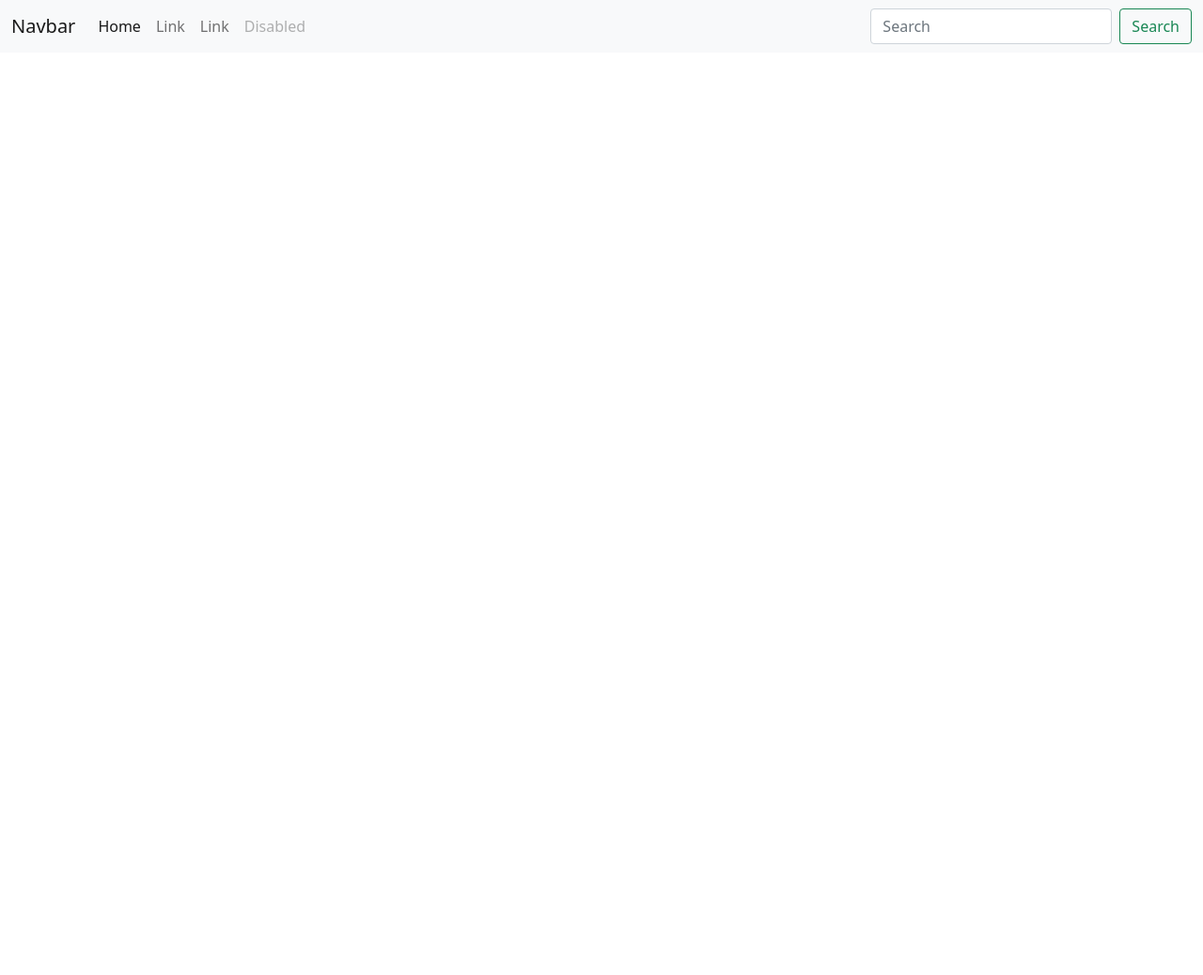
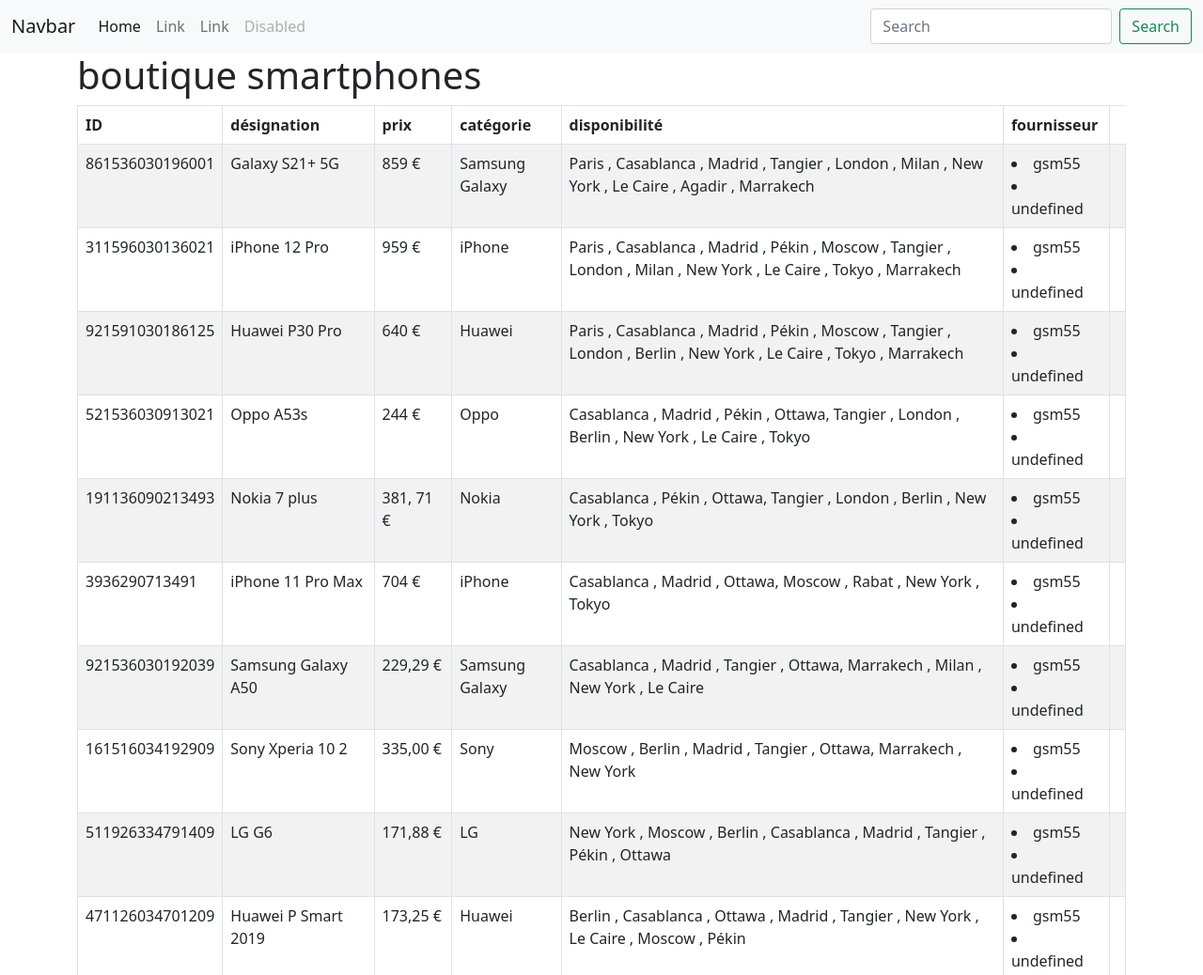
Before and after one commit to mohammedelkouche/BRIEF-10, a plain HTML site: page index.html in a window 1280 px wide. Shown: the top 1038 px of the page at 94% size. Before the commit the page ends 800 px from the top, so only its background shows below. Drawn offline with nearby package versions, Linux system fonts and the light colour scheme.

Commit message:
affichet data dans table html

```diff
--- a/index.html
+++ b/index.html
@@ -5,6 +5,7 @@
     <meta charset="UTF-8">
     <meta http-equiv="X-UA-Compatible" content="IE=edge">
     <meta name="viewport" content="width=device-width, initial-scale=1.0">
+    <script src="https://ajax.googleapis.com/ajax/libs/jquery/3.5.1/jquery.min.js"></script>
     <link href="https://cdn.jsdelivr.net/npm/bootstrap@5.0.2/dist/css/bootstrap.min.css" rel="stylesheet"
         integrity="sha384-EVSTQN3/azprG1Anm3QDgpJLIm9Nao0Yz1ztcQTwFspd3yD65VohhpuuCOmLASjC" crossorigin="anonymous">
     <link rel="stylesheet" href="style.css">
@@ -44,6 +45,57 @@
             </div>
         </nav>
     </header>
+    <div class="container">
+        <div class="table-responsive">
+            <h1 class="title">
+                boutique smartphones
+            </h1>
+            <table class="table table-bordered table-striped" id="table">
+               <thead>
+                    <tr>
+                        <th>ID</th>
+                        <th>désignation</th>
+                        <th>prix</th>
+                        <th>catégorie</th>
+                        <th>disponibilité</th>
+                        <th>fournisseur</th>
+                    </tr>
+               </thead>
+               <tbody id="table_body">
+
+               </tbody>
+
+            </table>
+        </div>
+    </div>
+
+<!--
+         $.getJSON("phones.json",function(data){
+        var info_data = data.phones ;
+        console.log(info_data)
+        var pushdata = "" ;
+        $.each(info_data,function(key,value){
+                    pushdata += `<tr>;
+                    <td>${value.ID}</td>
+                    <td>${value.désignation}</td>
+                    <td>${value.prix}</td>
+                    <td>${value.catégorie}</td>
+                    <td>${value.disponibilité}</td>
+                    <td><li>${value.fournisseur.Raison}</li><li>${value.fournisseur.Adresse}</li><td>
+                    </tr>`
+                    // $('#table').append(pushdata);
+                    // table_body.innerHTML = pushdata
+
+
+        });
+        // $('#table').append(pushdata);
+        table_body.innerHTML = pushdata
+
+
+    });
+
+
+        }); -->
     <script src="https://cdn.jsdelivr.net/npm/bootstrap@5.0.2/dist/js/bootstrap.bundle.min.js"
         integrity="sha384-MrcW6ZMFYlzcLA8Nl+NtUVF0sA7MsXsP1UyJoMp4YLEuNSfAP+JcXn/tWtIaxVXM"
         crossorigin="anonymous"></script>
--- a/phones.json
+++ b/phones.json
@@ -4,8 +4,8 @@
             "ID": "861536030196001",
             "désignation": " Galaxy S21+ 5G ",
             "prix": " 859 €",
-            " catégorie": " Samsung Galaxy ",
-            " disponibilité": [
+            "catégorie": " Samsung Galaxy ",
+            "disponibilité": [
                 " Paris ",
                 " Casablanca ",
                 " Madrid ",
@@ -17,17 +17,17 @@
                 " Agadir ",
                 " Marrakech "
             ],
-            " fournisseur": {
-                "Raison Sociale": "gsm55",
+            "fournisseur": {
+                "Raison": "gsm55",
                 "Adresse": "30, bis rue Girard 93100 Montreuil"
             }
         },
         {
-            " ID ": " 311596030136021 ",
-            " désignation ": " iPhone 12 Pro ",
-            " prix ": " 959 € ",
-            " catégorie": " iPhone ",
-            " disponibilité": [
+            "ID": " 311596030136021 ",
+            "désignation": " iPhone 12 Pro ",
+            "prix": " 959 € ",
+            "catégorie": " iPhone ",
+            "disponibilité": [
                 " Paris ",
                 " Casablanca ",
                 " Madrid ",
@@ -41,17 +41,17 @@
                 " Tokyo ",
                 " Marrakech "
             ],
-            " fournisseur": {
-                "Raison Sociale": "gsm55",
+            "fournisseur": {
+                "Raison": "gsm55",
                 "Adresse": "30, bis rue Girard 93100 Montreuil "
             }
         },
         {
-            " ID ": " 921591030186125 ",
-            " désignation ": " Huawei P30 Pro ",
-            " prix ": " 640 € ",
-            " catégorie": " Huawei  ",
-            " disponibilité": [
+            "ID": " 921591030186125 ",
+            "désignation": " Huawei P30 Pro ",
+            "prix": " 640 € ",
+            "catégorie": " Huawei  ",
+            "disponibilité": [
                 " Paris ",
                 " Casablanca ",
                 " Madrid ",
@@ -65,17 +65,17 @@
                 " Tokyo ",
                 " Marrakech "
             ],
-            " fournisseur": {
-                "Raison Sociale": "gsm55",
+            "fournisseur": {
+                "Raison": "gsm55",
                 "Adresse": "30, bis rue Girard 93100 Montreuil "
             }
         },
         {
-            " ID ": " 521536030913021 ",
-            " désignation ": " Oppo A53s ",
-            " prix ": " 244 € ",
-            " catégorie": " Oppo  ",
-            " disponibilité": [
+            "ID": " 521536030913021 ",
+            "désignation": " Oppo A53s ",
+            "prix": " 244 € ",
+            "catégorie": " Oppo  ",
+            "disponibilité": [
                 " Casablanca ",
                 " Madrid ",
                 " Pékin ",
@@ -87,17 +87,17 @@
                 " Le Caire ",
                 " Tokyo "
             ],
-            " fournisseur": {
-                "Raison Sociale": "gsm55",
+            "fournisseur": {
+                "Raison": "gsm55",
                 "Adresse": "30, bis rue Girard 93100 Montreuil "
             }
         },
         {
-            " ID ": " 191136090213493 ",
-            " désignation ": " Nokia 7 plus ",
-            " prix ": " 381, 71 € ",
-            " catégorie": " Nokia  ",
-            " disponibilité": [
+            "ID": " 191136090213493 ",
+            "désignation": " Nokia 7 plus ",
+            "prix": " 381, 71 € ",
+            "catégorie": " Nokia  ",
+            "disponibilité": [
                 " Casablanca ",
                 " Pékin ",
                 " Ottawa",
@@ -107,17 +107,17 @@
                 " New York ",
                 " Tokyo "
             ],
-            " fournisseur": {
-                "Raison Sociale": "gsm55",
+            "fournisseur": {
+                "Raison": "gsm55",
                 "Adresse": "30, bis rue Girard 93100 Montreuil "
             }
         },
         {
-            " ID ": " 3936290713491 ",
-            " désignation ": " iPhone 11 Pro Max ",
-            " prix ": " 704 €  ",
-            " catégorie": " iPhone ",
-            " disponibilité": [
+            "ID": " 3936290713491 ",
+            "désignation": " iPhone 11 Pro Max ",
+            "prix": " 704 €  ",
+            "catégorie": " iPhone ",
+            "disponibilité": [
                 " Casablanca ",
                 " Madrid ",
                 " Ottawa",
@@ -126,8 +126,8 @@
                 " New York ",
                 " Tokyo "
             ],
-            " fournisseur": {
-                "Raison Sociale": "gsm55",
+            "fournisseur": {
+                "Raison": "gsm55",
                 "Adresse": "30, bis rue Girard 93100 Montreuil "
             }
         },
@@ -135,8 +135,8 @@
             "ID": "921536030192039",
             "désignation": " Samsung Galaxy A50 ",
             "prix": " 229,29 €",
-            " catégorie": " Samsung Galaxy ",
-            " disponibilité": [
+            "catégorie": " Samsung Galaxy ",
+            "disponibilité": [
                 " Casablanca ",
                 " Madrid ",
                 " Tangier ",
@@ -146,8 +146,8 @@
                 " New York ",
                 " Le Caire "
             ],
-            " fournisseur": {
-                "Raison Sociale": "gsm55",
+            "fournisseur": {
+                "Raison": "gsm55",
                 "Adresse": "30, bis rue Girard 93100 Montreuil"
             }
         },
@@ -155,8 +155,8 @@
             "ID": "161516034192909",
             "désignation": " Sony Xperia 10 2 ",
             "prix": " 335,00 €",
-            " catégorie": " Sony ",
-            " disponibilité": [
+            "catégorie": " Sony ",
+            "disponibilité": [
                 " Moscow ",
                 " Berlin ",
                 " Madrid ",
@@ -165,8 +165,8 @@
                 " Marrakech ",
                 " New York "
             ],
-            " fournisseur": {
-                "Raison Sociale": "gsm55",
+            "fournisseur": {
+                "Raison": "gsm55",
                 "Adresse": "30, bis rue Girard 93100 Montreuil"
             }
         },
@@ -174,8 +174,8 @@
             "ID": "511926334791409",
             "désignation": " LG G6 ",
             "prix": " 171,88 €",
-            " catégorie": " LG ",
-            " disponibilité": [
+            "catégorie": " LG ",
+            "disponibilité": [
                 " New York ",
                 " Moscow ",
                 " Berlin ",
@@ -185,17 +185,17 @@
                 " Pékin ",
                 " Ottawa"
             ],
-            " fournisseur": {
-                "Raison Sociale": "gsm55",
+            "fournisseur": {
+                "Raison": "gsm55",
                 "Adresse": "30, bis rue Girard 93100 Montreuil"
             }
         },
         {
-            " ID ": "471126034701209",
-            " désignation": " Huawei P Smart 2019 ",
-            " prix ": " 173,25 €",
-            " catégorie ": " Huawei ",
-            " disponibilité ": [
+            "ID": "471126034701209",
+            "désignation": " Huawei P Smart 2019 ",
+            "prix": " 173,25 €",
+            "catégorie": " Huawei ",
+            "disponibilité": [
                 " Berlin ",
                 " Casablanca ",
                 " Ottawa ",
@@ -206,8 +206,8 @@
                 " Moscow ",
                 " Pékin "
             ],
-            " fournisseur": {
-                "Raison Sociale": "gsm55",
+            "fournisseur": {
+                "Raison": "gsm55",
                 " Adresse ": "30, bis rue Girard 93100 Montreuil"
             }
         },
@@ -215,8 +215,8 @@
             "ID": "201539030193094",
             "désignation": " Sony Xperia XZ3 ",
             "prix": " 299,00 €",
-            " catégorie ": " Sony ",
-            " disponibilité": [
+            "catégorie": " Sony ",
+            "disponibilité": [
                 " Ottawa",
                 " New York ",
                 " Casablanca ",
@@ -228,8 +228,8 @@
                 " Le Caire ",
                 " Agadir "
             ],
-            " fournisseur": {
-                "Raison Sociale": "gsm55",
+            "fournisseur": {
+                "Raison": "gsm55",
                 "Adresse": "30, bis rue Girard 93100 Montreuil"
             }
         },
@@ -237,8 +237,8 @@
             "ID": "131936309172017",
             "désignation": " Samsung Galaxy A41 ",
             "prix": " 260,00 €",
-            " catégorie": " Samsung Galaxy ",
-            " disponibilité": [
+            "catégorie": " Samsung Galaxy ",
+            "disponibilité": [
                 " Milan ",
                 " Madrid ",
                 " Tangier ",
@@ -248,8 +248,8 @@
                 " Pékin ",
                 " Casablanca "
             ],
-            " fournisseur": {
-                "Raison Sociale": "gsm55",
+            "fournisseur": {
+                "Raison": "gsm55",
                 "Adresse": "30, bis rue Girard 93100 Montreuil"
             }
         },
@@ -257,8 +257,8 @@
             "ID": "238931309074097",
             "désignation": " Samsung Galaxy S21 Ultra ",
             "prix": " 935,00 €",
-            " catégorie": " Samsung Galaxy ",
-            " disponibilité": [
+            "catégorie": " Samsung Galaxy ",
+            "disponibilité": [
                 " Milan ",
                 " Madrid ",
                 " Tangier ",
@@ -268,17 +268,17 @@
                 " Pékin ",
                 " Casablanca "
             ],
-            " fournisseur": {
-                "Raison Sociale": "gsm55",
+            "fournisseur": {
+                "Raison": "gsm55",
                 "Adresse": "30, bis rue Girard 93100 Montreuil"
             }
         },
         {
-            " ID ": " 791736190613103 ",
-            " désignation ": " Nokia 8.3 5G ",
-            " prix ": " 398,99 € ",
-            " catégorie": " Nokia  ",
-            " disponibilité": [
+            "ID": " 791736190613103 ",
+            "désignation": " Nokia 8.3 5G ",
+            "prix": " 398,99 € ",
+            "catégorie": " Nokia  ",
+            "disponibilité": [
                 " Pékin ",
                 " Ottawa",
                 " Tangier ",
@@ -287,8 +287,8 @@
                 " Casablanca ",
                 " Berlin "
             ],
-            " fournisseur": {
-                "Raison Sociale": "gsm55",
+            "fournisseur": {
+                "Raison": "gsm55",
                 "Adresse": "30, bis rue Girard 93100 Montreuil "
             }
         },
@@ -296,8 +296,8 @@
             "ID": "861536030196001",
             "désignation": " iPhone 13 Pro Max ",
             "prix": " 1159,20 €",
-            " catégorie": " iPhone ",
-            " disponibilité": [
+            "catégorie": " iPhone ",
+            "disponibilité": [
                 " Madrid ",
                 " Milan ",
                 " Paris ",
@@ -306,17 +306,17 @@
                 " Le Caire ",
                 " London "
             ],
-            " fournisseur": {
-                "Raison Sociale": "gsm55",
+            "fournisseur": {
+                "Raison": "gsm55",
                 "Adresse": "30, bis rue Girard 93100 Montreuil"
             }
         },
         {
-            " ID ": " 521536030913021 ",
-            " désignation ": " Oppo A9 2020 ",
-            " prix ": " 169,00 € ",
-            " catégorie": " Oppo  ",
-            " disponibilité": [
+            "ID": " 521536030913021 ",
+            "désignation": " Oppo A9 2020 ",
+            "prix": " 169,00 € ",
+            "catégorie": " Oppo  ",
+            "disponibilité": [
                 " London ",
                 " Le Caire ",
                 " Madrid ",
@@ -328,8 +328,8 @@
                 " New York ",
                 " Tokyo "
             ],
-            " fournisseur": {
-                "Raison Sociale": "gsm55",
+            "fournisseur": {
+                "Raison": "gsm55",
                 "Adresse": "30, bis rue Girard 93100 Montreuil "
             }
         }
--- a/script.js
+++ b/script.js
@@ -0,0 +1,28 @@
+
+// $(document).ready()
+// This is to prevent any jQuery code from running before the document is finished loading (is ready).
+
+$(document).ready(function(){
+
+    // jQuery methods go here...
+    // jQuery AJAX Methods
+
+    $.getJSON("phones.json",function(data){
+        var info_data = data.phones ;
+        console.log(info_data)
+        var pushdata = "" ;
+        $.each(info_data,function(key,value){
+            console.log(value)
+            pushdata += '<tr>';
+            pushdata += '<td>'+value.ID+'</td>';
+            pushdata += '<td>'+value.désignation+'</td>';
+            pushdata += '<td>'+value.prix+'</td>';
+            pushdata += '<td>'+value.catégorie+'</td>';
+            pushdata += '<td>'+value.disponibilité+'</td>';
+            pushdata += `<td><li>${value.fournisseur.Raison}</li><li>${value.Adresse}</li><td>`;
+
+            pushdata += '</tr>';
+        });
+        $('#table').append(pushdata);
+    });
+})
```
